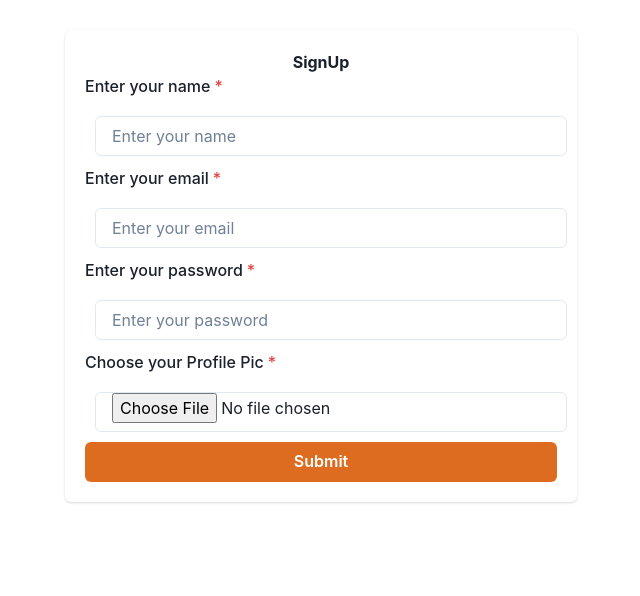
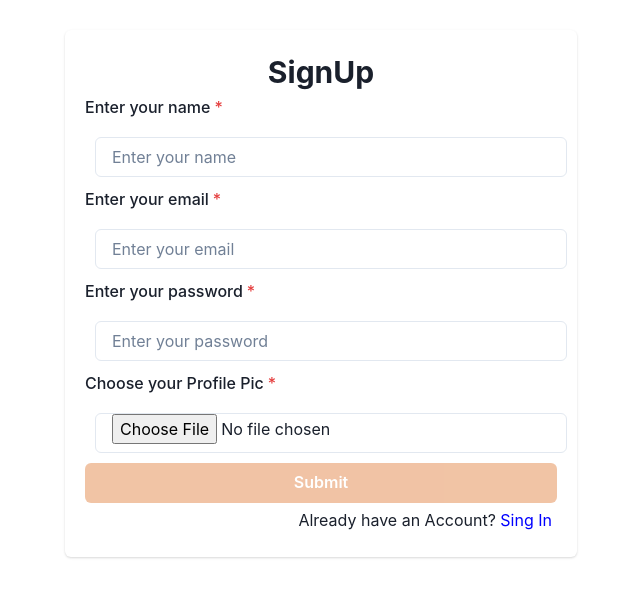
Before and after one commit to avinashkvar/task_manager, a React (Create React App) app in the folder client/: page / in a window 1280 px wide. Shown: the top 596 px of the page, without its empty margins (319-959 px from the left). Built offline with nearby package versions, Linux system fonts and the light colour scheme.

Commit message:
form change

```diff
--- a/client/src/components/Register/Register.jsx
+++ b/client/src/components/Register/Register.jsx
@@ -9,20 +9,30 @@ import {
 	FormLabel,
 } from '@chakra-ui/react';
 import { useState } from 'react';
+import { Link } from 'react-router-dom';
 
 const Register = () => {
 	const [info, setInfo] = useState(new FormData());
+	const [validate, setValidate] = useState({
+		name: '',
+		email: '',
+		password: '',
+		photo: '',
+	});
 
 	const handleChange = (e) => {
 		//console.log(e.target.files[0])
 		if (e.target.files) {
-			 info.append([e.target.id],e.target.files[0])
-             setInfo(info)
+			info.append([e.target.id], e.target.files[0]);
+			setInfo(info);
 		} else {
-			info.append([e.target.id],e.target.value)
-            setInfo(info)
+			info.append([e.target.id], e.target.value);
+			setInfo(info);
 		}
-
+		setValidate({
+			...validate,
+			[e.target.id]: e.target.value,
+		});
 	};
 
 	const handleSubmit = (e) => {
@@ -30,14 +40,18 @@ const Register = () => {
 		fetch('http://localhost:3001/register', {
 			method: 'POST',
 			body: info,
-		});
+		})
+			.then(() => 'null')
+			.catch((err) => console.log(err));
 	};
 	return (
 		<Center>
 			<Card p="20px" margin="30px" width={['100%', '75%', '40%']}>
 				<FormControl isRequired>
 					<Center>
-						<Text fontWeight="bold">SignUp</Text>
+						<Text fontWeight="bold" fontSize="30px">
+							SignUp
+						</Text>
 					</Center>
 					<FormLabel>Enter your name</FormLabel>
 					<Input
@@ -68,9 +82,25 @@ const Register = () => {
 						id="photo"
 						onChange={handleChange}
 					></Input>
-					<Button width="100%" colorScheme="orange" onClick={handleSubmit}>
+					<Button
+						isDisabled={
+							!validate.name ||
+							!validate.photo ||
+							!validate.email ||
+							!validate.password
+						}
+						width="100%"
+						colorScheme="orange"
+						onClick={handleSubmit}
+					>
 						Submit
 					</Button>
+					<Text float="right" p="5px">
+						Already have an Account?{' '}
+						<Link style={{ color: 'blue' }} to="/login">
+							Sing In
+						</Link>
+					</Text>
 				</FormControl>
 			</Card>
 		</Center>
```
Also changed, not shown: 2 other files (tests, documents, lock files or other folders).
